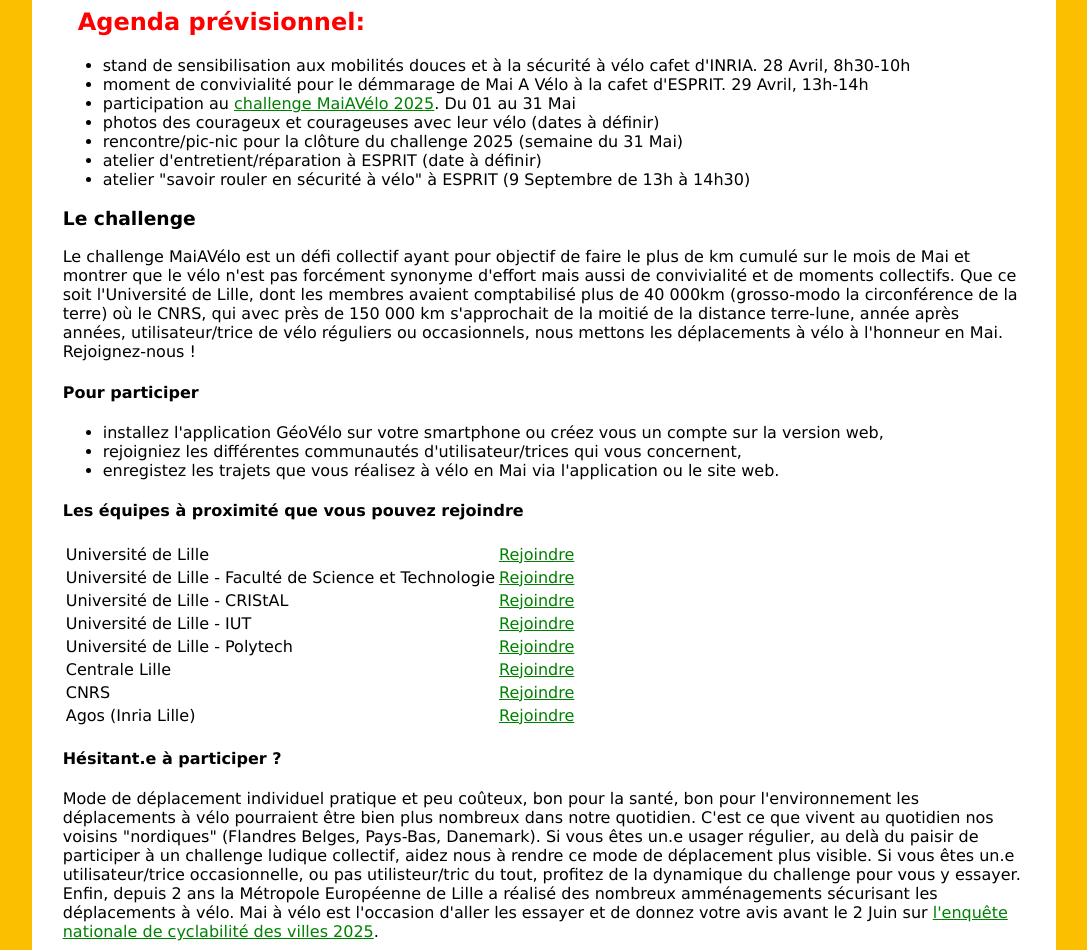
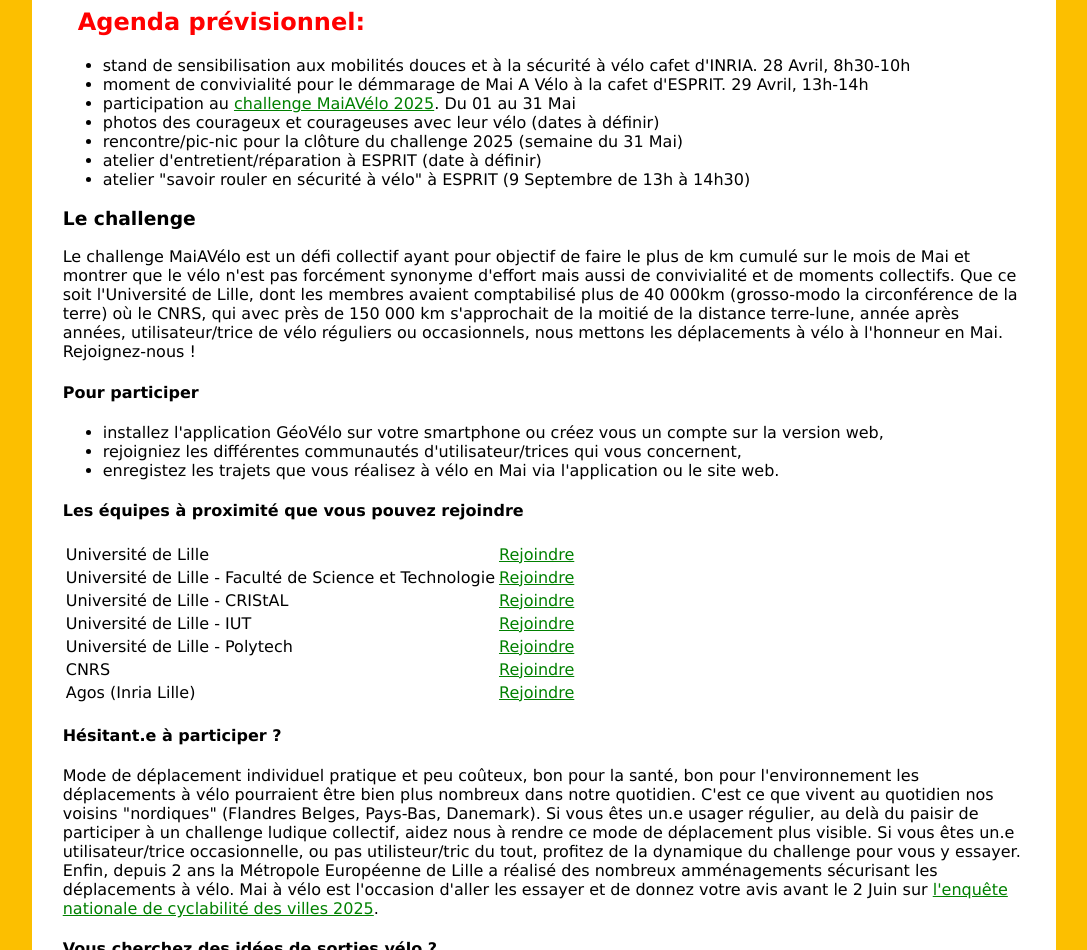
Before and after one commit to damienmarchal/damienmarchal.github.io, a plain HTML site: page projects/2025/mai-a-velo/index.html in a window 1280 px wide. Shown: the part 150-1100 px from the top of the page, without its empty margins (96-1183 px from the left). Drawn offline with Linux system fonts and the light colour scheme.

Commit message:
Update index.html

```diff
--- a/projects/2025/mai-a-velo/index.html
+++ b/projects/2025/mai-a-velo/index.html
@@ -62,10 +62,6 @@
             <td><a href="https://geovelo.app/fr/communities/invites/BGELNWE">Rejoindre</a></td>
         </tr>
         <tr>
-            <td>Centrale Lille</td>
-            <td><a href="https://geovelo.app/fr/communities/invites/BVQXYUA">Rejoindre</a></td>
-        </tr>
-        <tr>
             <td>CNRS</td>
             <td><a href="https://app.geovelo-entreprise.com/join/DBBIZLW">Rejoindre</a></td>
         </tr>
```
